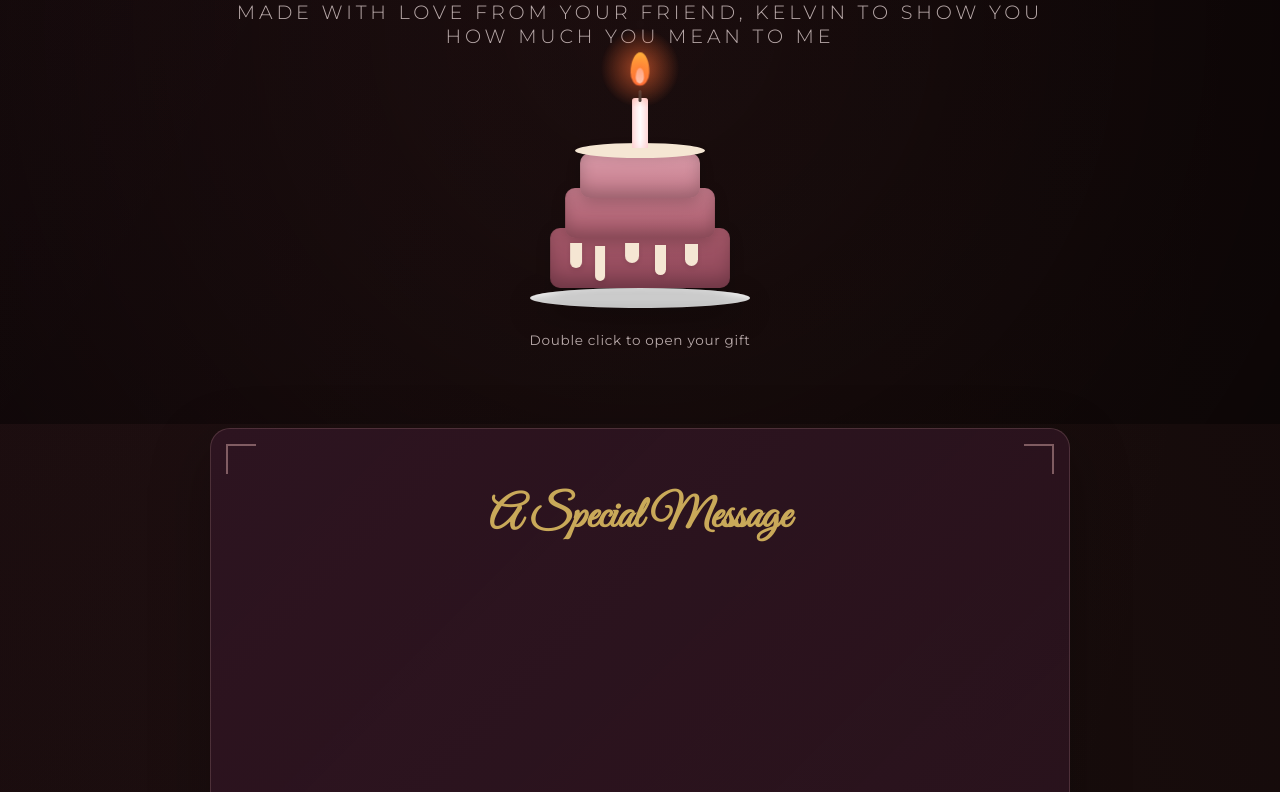
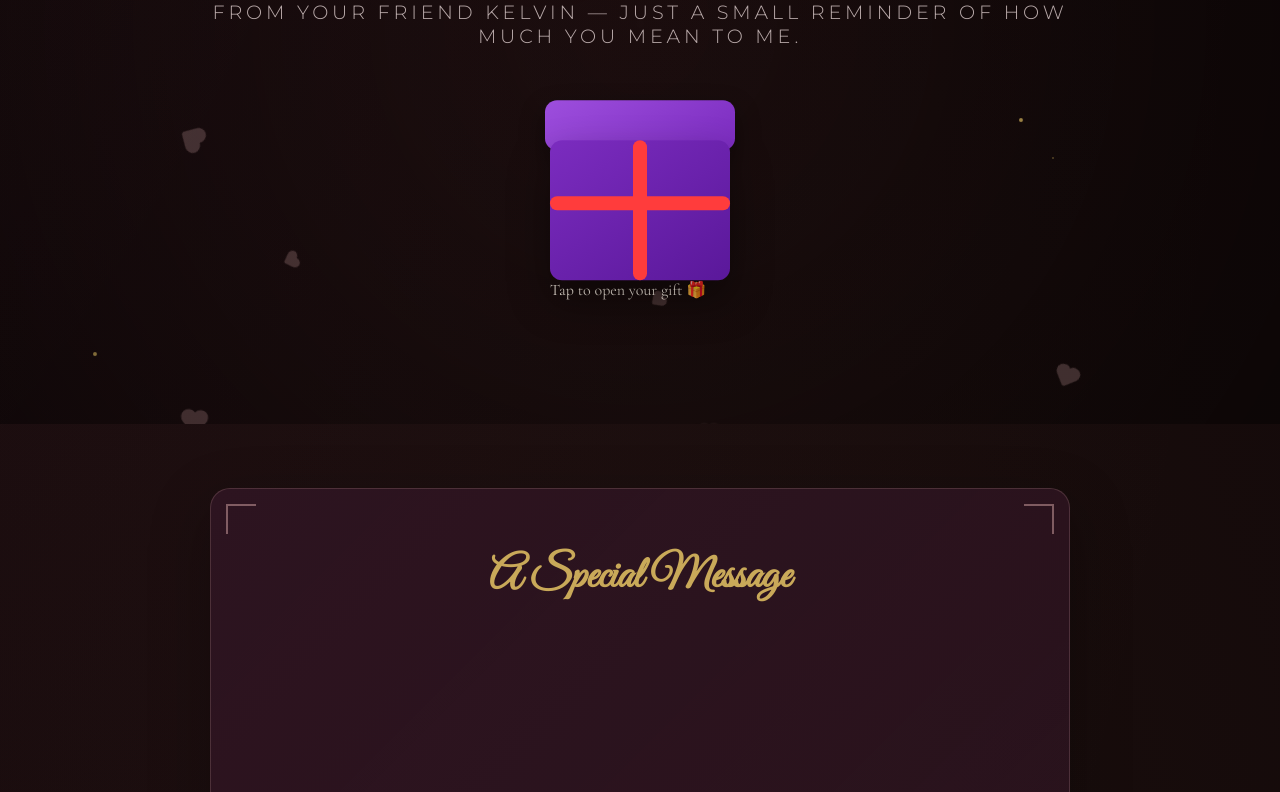
Before and after one commit to kelvincodes1/mypookie, a plain HTML site: page index.html in a window 1280 px wide. Shown: the part 376-1168 px from the top of the page. Drawn offline with nearby package versions, Linux system fonts and the light colour scheme.

Commit message:
removed bugs

```diff
--- a/index.html
+++ b/index.html
@@ -38,39 +38,25 @@
     <main class="container">
         <header class="header">
             <h1 class="title">To my dearest friend, Sandra!</h1>
-            <p class="subtitle">Made with love from your friend, kelvin to show you how much you mean to me </p>
+            <p class="subtitle">From your friend Kelvin — just a small reminder of how much you mean to me.</p>
         </header>
 
-        <section class="cake-section">
-            <div class="cake-wrapper" id="cakeWrapper">
-                <div class="plate"></div>
-                <div class="cake">
-                    <div class="layer layer-bottom"></div>
-                    <div class="layer layer-middle"></div>
-                    <div class="layer layer-top"></div>
-                    <div class="frosting"></div>
-                    <div class="drip drip-1"></div>
-                    <div class="drip drip-2"></div>
-                    <div class="drip drip-3"></div>
-                    <div class="drip drip-4"></div>
-                    <div class="drip drip-5"></div>
-                </div>
+      <section class="gift-section">
+    <div class="gift-wrapper" id="giftWrapper">
 
-                <div class="candle-container">
-                    <div class="candle">
-                        <div class="wick"></div>
-                        <div class="flame" id="flame">
-                            <div class="flame-inner"></div>
-                        </div>
-                        <div class="glow" id="glow"></div>
-                    </div>
-                </div>
+        <div class="gift-box">
+            <div class="gift-lid"></div>
+            <div class="gift-body"></div>
+            <div class="ribbon-vertical"></div>
+            <div class="ribbon-horizontal"></div>
+        </div>
 
-                <div class="click-hint" id="clickHint">
-                    <span>Double click to open your gift</span>
-                </div>
-            </div>
-        </section>
+        <div class="click-hint" id="clickHint">
+            <span>Tap to open your gift 🎁</span>
+        </div>
+
+    </div>
+</section>
 
         <section class="message-section" id="messageSection">
             <div class="message-card">
@@ -84,16 +70,16 @@
                     <p class="message-text" id="messageText1"></p>
                     <p class="message-text" id="messageText2"></p>
                 </div>
-                <p class="signature">Love you to the moon and back!</p>
+                <p class="signature">With all my love, Kelvin</p>
             </div>
         </section>
 
         <section class="wish-section">
             <button class="wish-btn" id="wishBtn">Press to receive love</button>
         </section>
-<button onclick="secret()">Secret✨</button>
+<button onclick="secret()">click💗</button>
         <section class="gallery-section">
-            <h2 class="gallery-title">Love you, Sandra!</h2>
+            <h2 class="gallery-title">Forever mine!</h2>
             <div class="gallery">
                 <!-- Magical Photo Frame -->
                 <div class="photo-frame">
--- a/script.js
+++ b/script.js
@@ -1,10 +1,9 @@
 // ===== Configuration & State =====
 let isPlaying = false;
-let isBlown = false;
 const audio = document.getElementById('bgMusic');
 function fadeInAudio() {
   audio.volume = 0;
-  fadeInAudio();
+  audio.play();
 
   let vol = 0;
   const fade = setInterval(() => {
@@ -17,20 +16,16 @@ function fadeInAudio() {
   }, 100);
 }
 // ===== Initialize on DOM Load =====
-document.addEventListener("click", (e) => {
-    launchConfetti();
+document.addEventListener("DOMContentLoaded", () => {
     initFloatingHearts();
     initSparkles();
-    initCandleInteraction();
+    initGiftInteraction();
     initMusicToggle();
     initParallax();
     initScrollAnimations();
-    initAutoPlayUnlock();
     initWishButton();
+});
 
-    // display the special message immediately on page enter
-    typeWriterEffect();
-});
 let introCount = 3;
 const introEl = document.getElementById("introCount");
 const introScreen = document.getElementById("intro");
@@ -157,48 +152,39 @@ document.querySelectorAll(".photo").forEach(img => {
     document.body.appendChild(overlay);
   });
 });
-setTimeout(() => {
-  typeWriter(el2, msg2, 0, null);
-}, 800);
+
 function secret() {
   launchConfetti();
   alert("You mean the world to me 💖");
 }
-// ===== Candle & Wish Interaction =====
-function initCandleInteraction() {
-    const flame = document.getElementById('flame');
-    const glow = document.getElementById('glow');
+function initGiftInteraction() {
+    const gift = document.getElementById('giftWrapper');
     const hint = document.getElementById('clickHint');
-    const cakeWrapper = document.getElementById('cakeWrapper');
-    const smoke = document.createElement("div");
-    smoke.className = "smoke";
-    flame.appendChild(smoke);
-    setTimeout(() => smoke.remove(), 1500);
 
-    cakeWrapper.addEventListener('click', (e) => {
-        if (!isBlown) {
-            // 1. Blow out candle and hide hint
-            flame.classList.add('blown');
-            glow.classList.add('blown');
-            hint.classList.add('hidden');
+    gift.addEventListener('click', () => {
 
-            // 2. Trigger confetti only (message shown on load)
-            launchConfetti();
+        if (gift.classList.contains('open')) return;
 
-            // 3. Start music if not already playing
-            if (!isPlaying) {
-                audio.play().then(() => {
-                    isPlaying = true;
-                    updateMusicIcon(true);
-                }).catch(e => console.log("Music play failed"));
-            }
+        // 🎁 open animation
+        gift.classList.add('open');
+        hint.classList.add('hidden');
 
-            // leave candle blown indefinitely until page reload
-            isBlown = true;
-        }
+        // 🎵 start music (smooth)
+        fadeInAudio();
+        isPlaying = true;
+        updateMusicIcon(true);
+
+        // 💖 hearts burst FROM gift
+        launchHearts();
+
+        // 💬 reveal message smoothly
+        const msg = document.getElementById('messageSection');
+        msg.style.opacity = "1";
+        msg.style.transform = "translateY(0)";
+
+        typeWriterEffect();
     });
 }
-
 // ===== Confetti Effect =====
 function launchConfetti() {
     const canvas = document.getElementById('confettiCanvas');
@@ -263,21 +249,23 @@ function launchConfetti() {
 
 // ===== Launch Hearts (Burst Effect) =====
 function launchHearts() {
-    const heartCount = 30;
-    const centerX = window.innerWidth / 2;
-    const centerY = window.innerHeight / 2;
+    const gift = document.getElementById('giftWrapper');
+    const rect = gift.getBoundingClientRect();
 
-    for (let i = 0; i < heartCount; i++) {
+    const centerX = rect.left + rect.width / 2;
+    const centerY = rect.top + rect.height / 2;
+
+    for (let i = 0; i < 25; i++) {
         setTimeout(() => {
             const heart = document.createElement('div');
             heart.className = 'wish-heart';
             heart.innerHTML = `<svg viewBox="0 0 32 32"><path d="M16 28.72a3 3 0 0 1-2.13-.88L3.57 17.54a8.72 8.72 0 0 1-2.52-6.25 8.06 8.06 0 0 1 8.14-8A8.06 8.06 0 0 1 16 6.17a8.06 8.06 0 0 1 6.81-2.87 8.06 8.06 0 0 1 8.14 8 8.72 8.72 0 0 1-2.52 6.25l-10.3 10.3a3 3 0 0 1-2.13.88z"/></svg>`;
 
-            // Calculate random burst direction
-            const angle = (Math.PI * 2 * i) / heartCount;
+            const angle = Math.random() * Math.PI * 2;
             const distance = 150 + Math.random() * 100;
+
             const tx = Math.cos(angle) * distance;
-            const ty = Math.sin(angle) * distance - 200; // Extra upward movement
+            const ty = Math.sin(angle) * distance - 200;
 
             heart.style.left = centerX + 'px';
             heart.style.top = centerY + 'px';
@@ -286,9 +274,8 @@ function launchHearts() {
 
             document.body.appendChild(heart);
 
-            // Remove heart after animation completes
             setTimeout(() => heart.remove(), 2500);
-        }, i * 30);
+        }, i * 40);
     }
 }
 
@@ -333,8 +320,28 @@ function initParallax() {
 // ===== Wish Button =====
 function initWishButton() {
     const wishBtn = document.getElementById('wishBtn');
+
     wishBtn.addEventListener('click', () => {
-        launchHearts();
+
+        // 💥 stronger heart explosion
+        for (let i = 0; i < 3; i++) {
+            setTimeout(() => launchHearts(), i * 200);
+        }
+
+        // ✨ glow effect on button
+        wishBtn.style.boxShadow = "0 0 40px rgba(212,165,165,0.9)";
+        wishBtn.style.transform = "scale(1.1)";
+
+        // 💬 small surprise message
+        setTimeout(() => {
+            alert("You deserve all the love in the world 💖");
+        }, 400);
+
+        // reset
+        setTimeout(() => {
+            wishBtn.style.boxShadow = "";
+            wishBtn.style.transform = "";
+        }, 1000);
     });
 }
 function initScrollAnimations() {
--- a/styles.css
+++ b/styles.css
@@ -197,245 +197,166 @@ body::after {
   }
 }
 
-/* ===== Cake Section ===== */
-.cake-section {
-  padding: 40px 0 80px;
+/* ===== PREMIUM GIFT ===== */
+.gift-wrapper {
+  position: relative;
+  width: 180px;
+  height: 180px;
+  margin: 80px auto;
+  cursor: pointer;
+  perspective: 800px;
+}
+
+/* BOX BASE */
+.gift-box {
+  position: relative;
+  width: 100%;
+  height: 100%;
+}
+
+/* BODY */
+.gift-body {
+  width: 100%;
+  height: 120px;
+  position: absolute;
+  bottom: 0;
+  background: linear-gradient(145deg, #7b2cbf, #5a189a);
+  border-radius: 12px;
+  box-shadow:
+    0 15px 40px rgba(0,0,0,0.5),
+    inset 0 -10px 20px rgba(0,0,0,0.3);
+}
+
+/* LID */
+.gift-lid {
+  position: absolute;
+  top: 0;
+  width: 100%;
+  height: 60px;
+  background: linear-gradient(145deg, #9d4edd, #7b2cbf);
+  border-radius: 12px;
+  transform-origin: bottom center;
+  transition: transform 0.6s ease;
+  box-shadow: 0 10px 25px rgba(0,0,0,0.4);
+}
+
+/* RIBBONS */
+.ribbon-vertical {
+  position: absolute;
+  width: 16px;
+  height: 100%;
+  background: linear-gradient(#ff4d4d, #cc0000);
+  left: 50%;
+  transform: translateX(-50%);
+  z-index: 2;
+  border-radius: 8px;
+}
+
+.ribbon-horizontal {
+  position: absolute;
+  height: 16px;
+  width: 100%;
+  background: linear-gradient(#ff4d4d, #cc0000);
+  top: 50%;
+  transform: translateY(-50%);
+  z-index: 2;
+  border-radius: 8px;
+}
+
+/* OPEN ANIMATION */
+.gift-wrapper.open .gift-lid {
+  transform: rotateX(110deg);
+}
+
+/* HOVER EFFECT */
+.gift-wrapper:hover {
+  transform: scale(1.05);
+}
+/* 🎁 OPEN ANIMATION */
+.gift-section {
+  padding: 60px 0 100px;
   display: flex;
   justify-content: center;
 }
-.cake-wrapper {
+
+.gift-wrapper {
   position: relative;
+  width: 180px;
+  margin: 0 auto;
   cursor: pointer;
-  animation: cakeFloat 3s ease-in-out infinite, cakeRotate 20s linear infinite;
-}
-@keyframes cakeFloat {
-  0%,
-  100% {
-    transform: translateY(0);
-  }
-  50% {
-    transform: translateY(-10px);
-  }
-}
-@keyframes cakeRotate {
-  0%, 100% {
-    transform: rotateY(0deg);
-  }
-  50% {
-    transform: rotateY(5deg);
-  }
+  animation: float 3s ease-in-out infinite;
+  transition: transform 0.3s ease;
 }
 
-.plate {
-  position: absolute;
-  bottom: -20px;
-  left: 50%;
-  transform: translateX(-50%);
-  width: 220px;
-  height: 20px;
-  background: linear-gradient(to bottom, #e8e8e8 0%, #c0c0c0 100%);
-  border-radius: 50%;
-  box-shadow:
-    0 10px 30px rgba(0, 0, 0, 0.3),
-    inset 0 2px 4px rgba(255, 255, 255, 0.5);
+.gift-wrapper:hover {
+  transform: scale(1.05);
 }
 
-.cake {
+@keyframes float {
+  0%, 100% { transform: translateY(0); }
+  50% { transform: translateY(-10px); }
+}
+
+.gift-box {
   position: relative;
   width: 180px;
-  height: 160px;
+  height: 140px;
 }
 
-.layer {
+/* box */
+.gift-body {
+  width: 100%;
+  height: 100%;
+  background: linear-gradient(145deg, #7b2cbf, #5a189a);
+  border-radius: 12px;
+  box-shadow: 0 20px 40px rgba(0,0,0,0.4);
+}
+
+/* lid */
+.gift-lid {
   position: absolute;
+  top: -40px;
+  left: -5px;
+  width: 190px;
+  height: 50px;
+  background: linear-gradient(145deg, #9d4edd, #7b2cbf);
+  border-radius: 12px;
+  transition: transform 0.6s ease;
+}
+
+/* ribbons */
+.ribbon-vertical {
+  position: absolute;
+  width: 14px;
+  height: 100%;
+  background: #ff3c3c;
   left: 50%;
   transform: translateX(-50%);
   border-radius: 10px;
-  box-shadow:
-    inset 0 -8px 15px rgba(0, 0, 0, 0.2),
-    0 4px 15px rgba(0, 0, 0, 0.2);
-}
-.layer-bottom {
-  bottom: 0;
-  width: 180px;
-  height: 60px;
-  background: linear-gradient(to bottom, #a85a6b 0%, var(--cake-base) 100%);
-}
-.layer-middle {
-  bottom: 50px;
-  width: 150px;
-  height: 50px;
-  background: linear-gradient(to bottom, #c47a8a 0%, #a85a6b 100%);
-}
-.layer-top {
-  bottom: 90px;
-  width: 120px;
-  height: 45px;
-  background: linear-gradient(to bottom, #d99aa8 0%, #c47a8a 100%);
 }
 
-.frosting {
+.ribbon-horizontal {
   position: absolute;
-  bottom: 130px;
-  left: 50%;
-  transform: translateX(-50%);
-  width: 130px;
-  height: 15px;
-  background: var(--cake-frosting);
-  border-radius: 50%;
-  box-shadow: 0 2px 10px rgba(0, 0, 0, 0.1);
+  height: 14px;
+  width: 100%;
+  background: #ff3c3c;
+  top: 45%;
+  border-radius: 10px;
 }
 
-.drip {
-  position: absolute;
-  background: var(--cake-frosting);
-  border-radius: 0 0 20px 20px;
-  box-shadow: 0 2px 5px rgba(0, 0, 0, 0.1);
-}
-.drip-1 {
-  left: 20px;
-  top: 115px;
-  width: 12px;
-  height: 25px;
-}
-.drip-2 {
-  left: 45px;
-  top: 118px;
-  width: 10px;
-  height: 35px;
-}
-.drip-3 {
-  left: 75px;
-  top: 115px;
-  width: 14px;
-  height: 20px;
-}
-.drip-4 {
-  left: 105px;
-  top: 117px;
-  width: 11px;
-  height: 30px;
-}
-.drip-5 {
-  left: 135px;
-  top: 116px;
-  width: 13px;
-  height: 22px;
+/* open */
+.gift-wrapper.open {
+  animation: none;
 }
 
-/* Candle & Flame */
-.candle-container {
-  position: absolute;
-  bottom: 140px;
-  left: 50%;
-  transform: translateX(-50%);
-  z-index: 10;
-}
-.candle {
-  position: relative;
-  width: 16px;
-  height: 50px;
-  background: linear-gradient(to right, #ffe4e1 0%, #fff 50%, #ffe4e1 100%);
-  border-radius: 3px 3px 0 0;
-  box-shadow: inset 0 0 10px rgba(255, 182, 193, 0.5);
-}
-.wick {
-  position: absolute;
-  top: -8px;
-  left: 50%;
-  transform: translateX(-50%);
-  width: 3px;
-  height: 12px;
-  background: #333;
-  border-radius: 2px;
+.gift-wrapper.open .gift-lid {
+  transform: translateY(-90px) rotate(-20deg);
 }
 
-.flame {
-  position: absolute;
-  top: -45px;
-  left: 50%;
-  transform: translateX(-50%);
-  width: 18px;
-  height: 30px;
-  background: linear-gradient(
-    to top,
-    var(--flame-orange) 0%,
-    var(--flame-yellow) 100%
-  );
-  border-radius: 50% 50% 50% 50% / 60% 60% 40% 40%;
-  animation: flameFlicker 0.3s ease-in-out infinite alternate;
-  transition:
-    opacity 0.5s ease,
-    transform 0.5s ease;
-}
-.flame.blown {
-  opacity: 0;
-  transform: translateX(-50%) scale(0);
-}
-.flame-inner {
-  position: absolute;
-  bottom: 2px;
-  left: 50%;
-  transform: translateX(-50%);
-  width: 8px;
-  height: 15px;
-  background: #fff;
-  border-radius: 50% 50% 50% 50% / 60% 60% 40% 40%;
-  opacity: 0.9;
+.gift-wrapper.open .gift-lid {
+  transform: translateY(-80px) rotate(-15deg);
 }
 
-@keyframes flameFlicker {
-  0% {
-    transform: translateX(-50%) scale(1) rotate(-2deg);
-    height: 30px;
-  }
-  100% {
-    transform: translateX(-50%) scale(1.05) rotate(2deg);
-    height: 32px;
-  }
-}
-
-.glow {
-  position: absolute;
-  top: -70px;
-  left: 50%;
-  transform: translateX(-50%);
-  width: 80px;
-  height: 80px;
-  background: radial-gradient(circle, var(--flame-glow) 0%, transparent 70%);
-  border-radius: 50%;
-  pointer-events: none;
-  transition: opacity 0.5s ease;
-}
-.glow.blown {
-  opacity: 0;
-}
-
-.click-hint {
-  position: absolute;
-  bottom: -60px;
-  left: 50%;
-  transform: translateX(-50%);
-  white-space: nowrap;
-  font-family: "Montserrat", sans-serif;
-  font-size: 0.85rem;
-  letter-spacing: 0.05em;
-  color: var(--text-muted);
-  transition: opacity 0.5s ease;
-  animation: hintPulse 2s ease-in-out infinite;
-}
-.click-hint.hidden {
-  opacity: 0;
-}
-@keyframes hintPulse {
-  0%,
-  100% {
-    opacity: 0.6;
-  }
-  50% {
-    opacity: 1;
-  }
-}
 
 /* ===== Message Section ===== */
 .message-section {
@@ -795,3 +716,13 @@ body::after {
     transform: translateX(-50%) scale(0.85);
   }
 }
+.wish-heart {
+  position: fixed;
+  pointer-events: none;
+  animation: burstHeart 2s ease-out forwards;
+}
+.gift-wrapper.open .gift-body {
+  box-shadow:
+    0 0 40px rgba(157, 78, 221, 0.6),
+    0 20px 40px rgba(0,0,0,0.4);
+}
```
